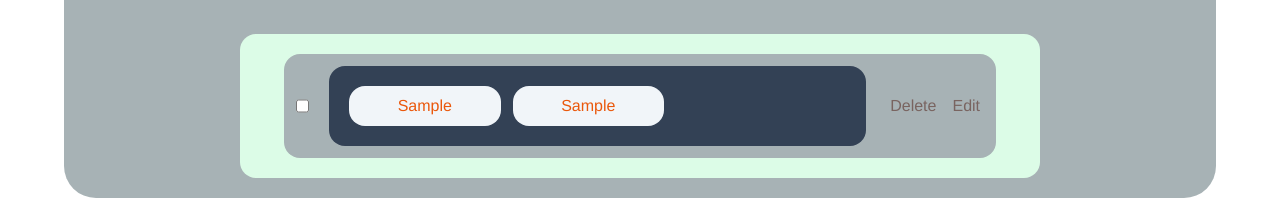
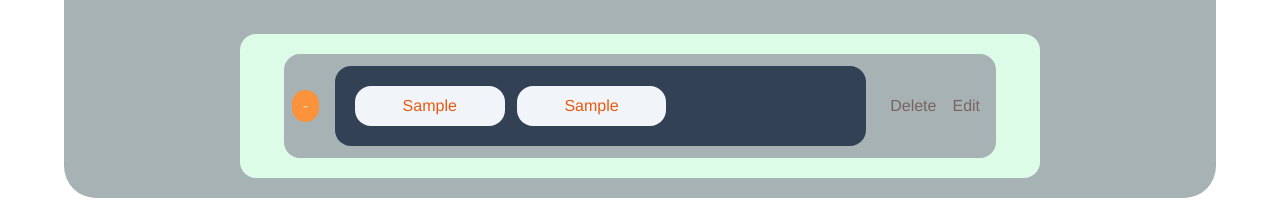
Before and after one commit to SaraDrwish/SolutionPlusTasks1, a Vue app in the folder crud-tsk4-todo/: page /todo in a window 1280 px wide. Both pictures are taken after typing "Sample", "Sample" into the empty fields and a click on the input "Add". Shown: the part 270-478 px from the top of the page. Built offline with nearby package versions, Linux system fonts and the light colour scheme.

Commit message:
other todo  v5

```diff
--- a/crud-tsk4-todo/src/store/index.js
+++ b/crud-tsk4-todo/src/store/index.js
@@ -17,7 +17,15 @@ export default new Vuex.Store({
     },
     deleteTodo(state, payload) {
       state.todosList = state.todosList.filter((elm, index) => {
-        index !== payload;
+        index != payload;
+      });
+    },
+    compeletTodo(state, payload) {
+      state.todosList = state.todosList.filter((elm, index) => {
+        if (elm == payload) {
+          comp.compelete = true;
+        }
+        return comp;
       });
     },
   },
@@ -28,6 +36,9 @@ export default new Vuex.Store({
     deleteTodo({ commit }, payload) {
       commit("deleteTodo", payload);
     },
+    compeletTodo({ commit }, payload) {
+      commit("compeletTodo", payload);
+    },
   },
   modules: {},
 });
--- a/crud-tsk4-todo/src/views/TodoView.vue
+++ b/crud-tsk4-todo/src/views/TodoView.vue
@@ -40,12 +40,20 @@
               <!-- <div class="" v-if="todoss.length > 0"> -->
               <li>
                 <div
-                  class="flex gap-4 w-[90%] bg-[#a7b2b5] p-2 my-4 mx-auto justify-evenly rounded-[1rem]"
+                  class="flex gap-4 w-[90%] bg-[#a7b2b5] p-2 my-4 mx-auto items-center justify-evenly rounded-[1rem]"
                 >
-                  <input
+                  <!-- <input
+                    @click="compeletTodo(index)"
                     type="checkbox"
                     class="p-2 m-1 outline-none text-orange-400 bg-orange-200"
-                  />
+                  /> -->
+                  <button
+                    class="p-1 mx-auto my-1 text-center outline-none text-orange-200 bg-orange-400 rounded-[5rem] w-[4%]"
+                    @click="compeletTodo(index)"
+                  >
+                    -
+                  </button>
+
                   <div
                     class="flex gap-1 w-[80%] bg-slate-700 my-1 mx-auto text-orange-600 p-4 rounded-[1rem]"
                   >
@@ -67,13 +75,16 @@
                       {{ tod.desc }}
                     </p>
                   </div>
+
                   <div class="flex gap-2 p-1 justify-between rounded-[1rem]">
+                    <!-- --{{ index }}-- -->
                     <input
-                      @click="DeleteTodoo(index)"
+                      @click="deleteTodo(index)"
                       class="p-1 cursor-pointer"
-                      type="button"
+                      type="submit"
                       value="Delete"
                     />
+
                     <input
                       class="p-1 cursor-pointer"
                       type="button"
@@ -108,15 +119,21 @@ export default {
     }),
   },
   methods: {
-    // DeleteTodoo() {
     deleteTodo(payload) {
-      // const deleteTodo = (payload) => {
       this.$store.dispatch("deleteTodo", payload);
-      // console.log("deleteTodo::::", deleteTodo);
+      console.log("deleteTodo :::::working paylod :", payload);
+      return "deleteTodo";
     },
+    // DelF(index) {
+    // const deleteTodo = (payload) => {
+    // this.$store.dispatch("deleteTodo", payload);
+    // console.log("deleteTodo::::", deleteTodo, "payload::", payload);
+    // };
+    // console.log("deeeeeelll");
+    // return deleteTodo;
     // deleteTodo(index);
-    // return deleteTodo(index);
     // },
+
     AddTodo() {
       const addTodo = (payload) => {
         this.$store.dispatch("addTodo", payload);
@@ -127,6 +144,7 @@ export default {
         desc: this.desc,
         completed: false,
       };
+
       (this.title = " "), (this.desc = " "), addTodo(item);
       console.log("item:", item);
     },
```
